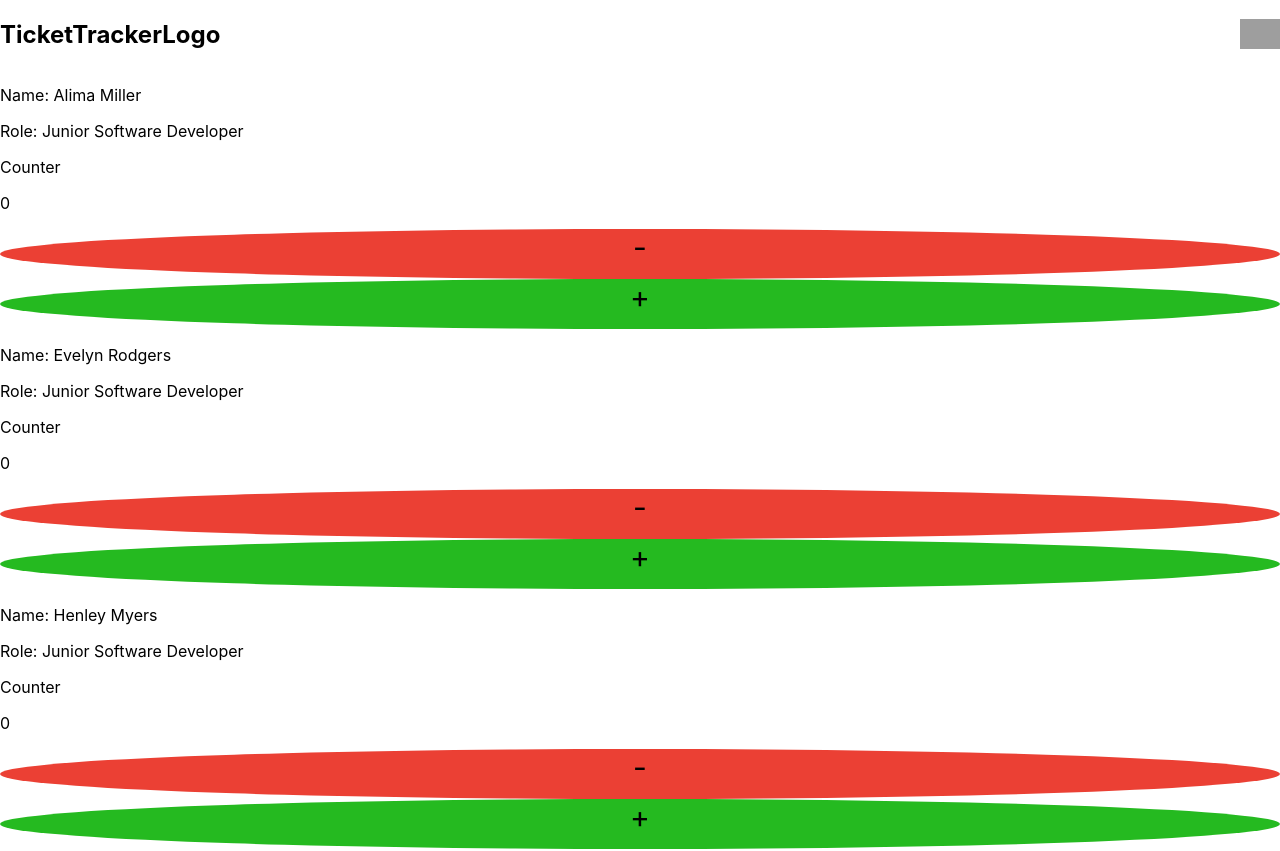
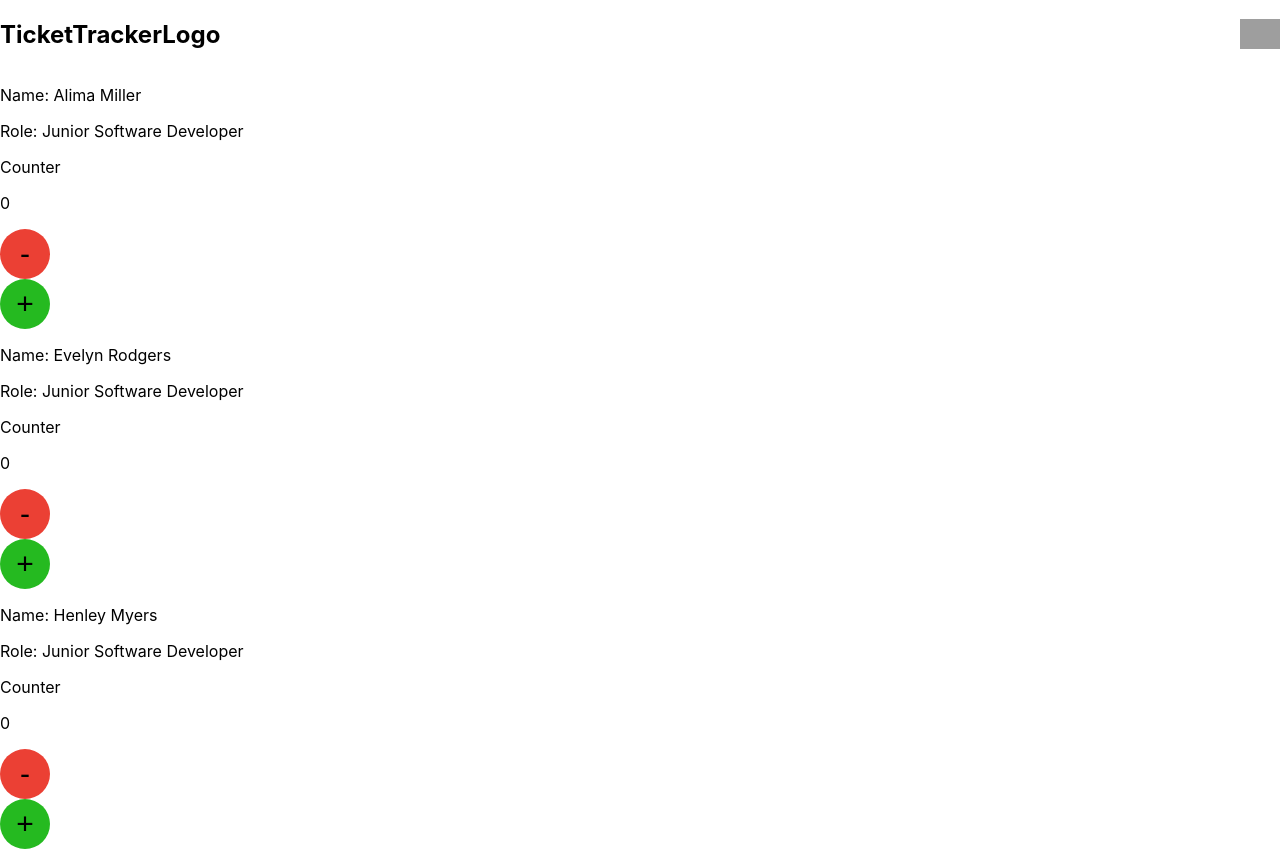
Before and after one commit to Roscoe00/ticketTracker, a React (Create React App) app in the folder ticket-tracker/: page / in a window 1280 px wide. Shown: the top 851 px of the page. Built offline with nearby package versions, Linux system fonts and the light colour scheme; grey boxes are pictures that could not be loaded.

Commit message:
increment working, need to sort components still

```diff
--- a/ticket-tracker/src/components/Button/Button.jsx
+++ b/ticket-tracker/src/components/Button/Button.jsx
@@ -10,7 +10,7 @@ const Button =(props)=>{
       buttonStyles +=" button--plus"
    }
 
-   return <div className={buttonStyles}>{props.buttonText}</div>
+   return <button className={buttonStyles}>{props.buttonText}</button>
 };
 
 export default Button
--- a/ticket-tracker/src/components/CompletedTile/CompletedTile.jsx
+++ b/ticket-tracker/src/components/CompletedTile/CompletedTile.jsx
@@ -1 +1,2 @@
 import "./CompletedTile.scss";
+import UserTile from "../CounterTile/CounterTile";
--- a/ticket-tracker/src/components/CounterTile/CounterTile.jsx
+++ b/ticket-tracker/src/components/CounterTile/CounterTile.jsx
@@ -10,15 +10,24 @@ const CounterTile =()=>{
     }
 
     const handleDecrement = () => {
+        if (counter===0){
+            setCounter(0)
+        }else{
        setCounter(counter-1)
+    }
     }
 
      return (<div className="tile__counter">
          <p>Counter</p>
-         <p className="tile__counter-nubmer">0</p>
-         <Button onClick={handleDecrement} buttonText="-" isMinus={true} />
+         <p className="tile__counter-nubmer">{counter}</p>
+         <div onClick={handleDecrement}>
+         <Button  buttonText="-" isMinus={true} />
+         </div>
+         <div onClick={handleIncrement}>
          <Button onClick={handleIncrement}  buttonText="+" isMinus={false} />
-     </div>)
+         </div>
+     </div>
+     )
 };
 
 export default CounterTile
```
